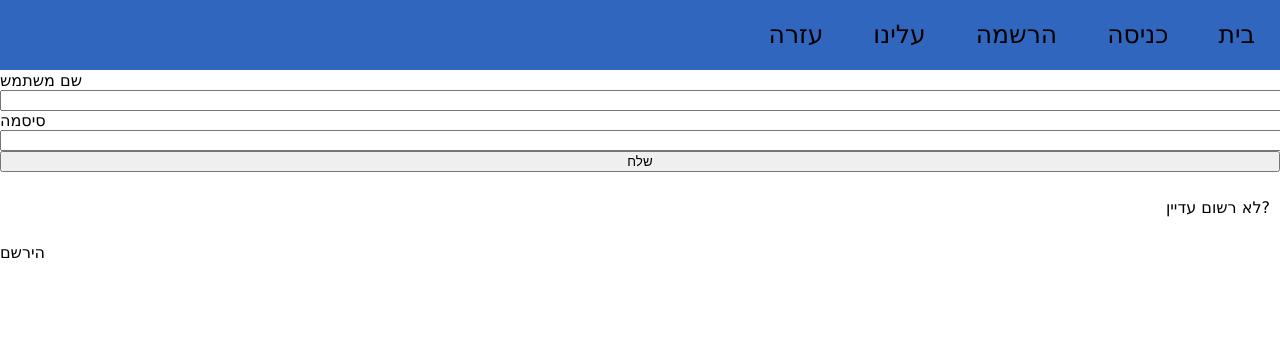
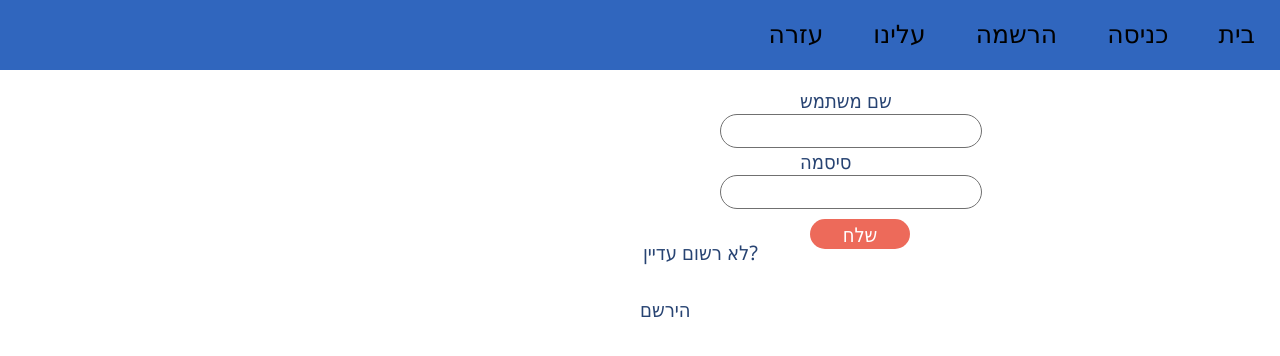
Before and after one commit to sangarite/onetimejob-front, a React (Create React App) app: page /signin in a window 1280 px wide. Shown: the top 356 px of the page. Built offline with nearby package versions, Linux system fonts and the light colour scheme.

Commit message:
update signin design

```diff
--- a/src/components/SignIn/Signin.css
+++ b/src/components/SignIn/Signin.css
@@ -1,4 +1,51 @@
+.signin{
+  font-family: 'Segoe UI', Tahoma, Geneva, Verdana, sans-serif;
+  font-weight:normal;
+  font-size: 20px;
+  color: #274372;
+
+}
+
 .signin > input {
   display: block;
-  width: 100%;
+  width: 20%;
+  position: relative;
+  height: 30px;
+  background: #FFFFFF 0% 0% no-repeat padding-box;
+border: 1px solid #707070;
+border-radius: 42px;
+opacity: 1;
+left: 90vh;
+
 }
+.signin > #link{
+color: #274372;
+text-align: center;
+left: 80vh;
+position: relative;
+}
+#but{
+  background-color: #ED6A5A;
+  position: absolute;
+  color:white;
+  width: 100px;
+  height: 30px;
+  border-radius: 42px;
+  border: none;
+  left: 100vh;
+  margin: 10px;
+  font-family: 'Segoe UI', Tahoma, Geneva, Verdana, sans-serif;
+font-weight:normal;
+font-size: 20px;
+
+}
+.signin> label{
+  position: relative;
+  width: 100px;
+  height: 30px;
+  left: 100vh;
+}
+.signin > #register{
+  position: relative;
+  right: 40%;
+}
--- a/src/components/SignIn/Signin.js
+++ b/src/components/SignIn/Signin.js
@@ -42,10 +42,9 @@ class Signin extends React.Component {
         <input name="name" id="name" onChange={this.onInputChange}/>
         <label htmlFor="password">סיסמה</label>
         <input type="password" name="password" id="password" onChange={this.onInputChange}/>
-        <input type="submit" value="שלח" onClick={this.handleSignIn} />
-        <p>לא רשום עדיין?</p>
-        <Link to="/register">הירשם</Link>
-      </div>
+        <input type="submit" value="שלח" onClick={this.handleSignIn} id="but" />
+        <p id="register">לא רשום עדיין?</p>
+        <Link to="/register" id="link">הירשם</Link></div>
     );
   }
 }
```
